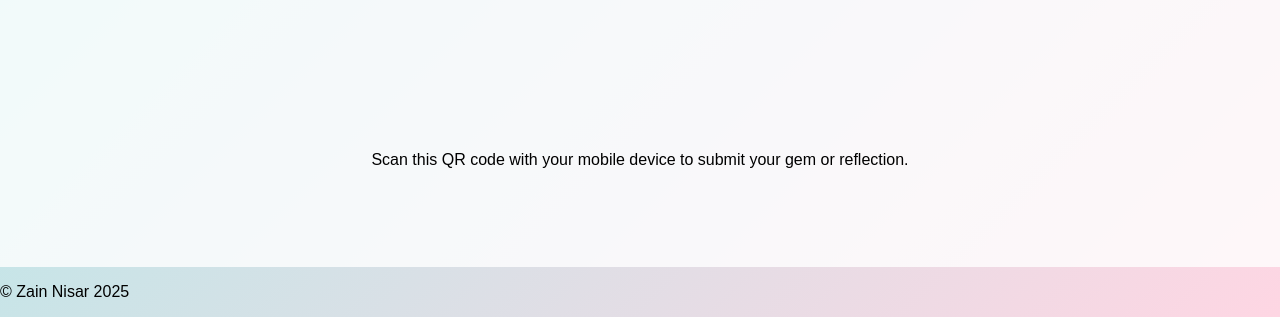
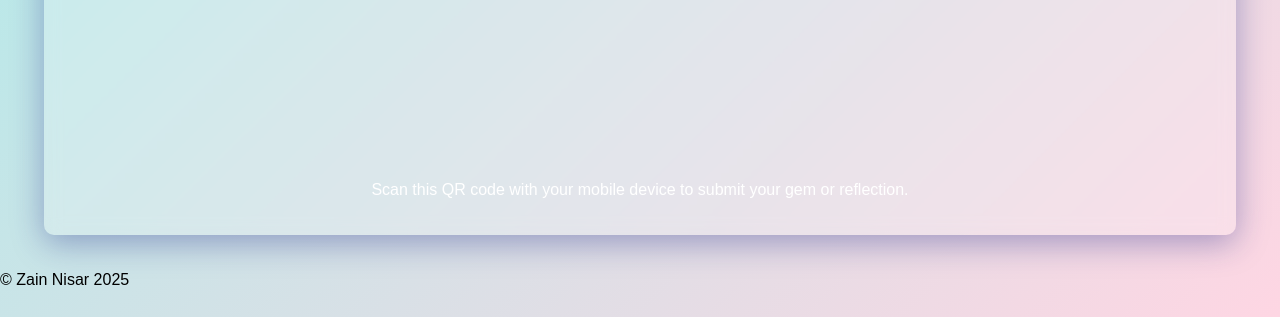
Before and after one commit to nisar848/live-message-board, a plain HTML site: page index.html in a window 1280 px wide. Shown: the part 483-800 px from the top of the page. Drawn offline with Linux system fonts and the light colour scheme; a script that the page names is missing.

Commit message:
Update style.css

```diff
--- a/style.css
+++ b/style.css
@@ -27,15 +27,16 @@ body {
 
 /* Message board occupies the remaining 50% */
 #message-board {
-  flex: 1;
-  width: 100%;
-  padding: 10px;
-  box-sizing: border-box;
-  background: rgba(255,255,255,0.8);
-  border-top-left-radius: 15px;
-  border-top-right-radius: 15px;
+  width: 90%;
+  margin: 20px auto;
+  padding: 20px;
+  border-radius: 10px;
+  background: rgba(255, 255, 255, 0.2); /* More transparent */
+  box-shadow: 0 8px 32px 0 rgba(31, 38, 135, 0.37);
+  backdrop-filter: blur(8px);
+  -webkit-backdrop-filter: blur(8px);
   text-align: center;
-  overflow: auto;
+  color: #fff;  /* Adjust text color for better contrast on a dark background */
 }
 
 /* Glassmorphism styling for feature containers (Clock, Timer, Stopwatch) */
```
